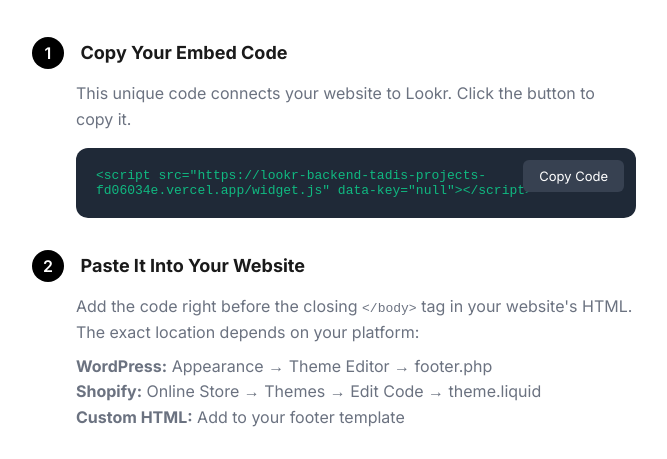
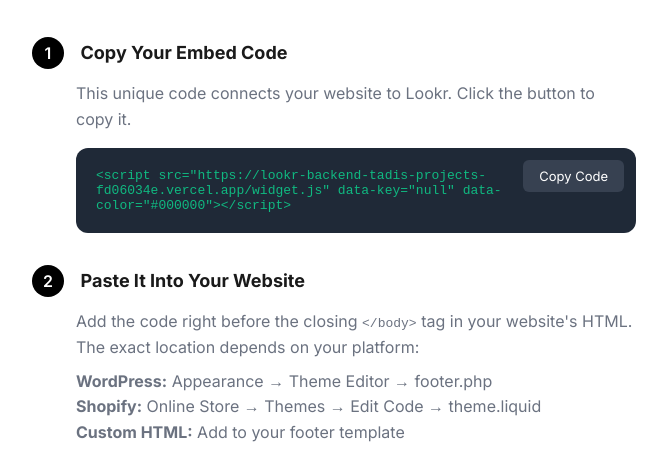
Before and after one commit to tadivirtual/lookr-backend, a website: page success.html in a window 1280 px wide. Shown: the part 293-752 px from the top of the page, without its empty margins (306-973 px from the left). Drawn offline with Linux system fonts and the light colour scheme.

Commit message:
Update success.html

```diff
--- a/success.html
+++ b/success.html
@@ -189,12 +189,13 @@
   </div>
 
   <script>
-    // Get site key from URL
+    // Get site key and color from URL
     const urlParams = new URLSearchParams(window.location.search);
     const siteKey = urlParams.get('key');
+    const buttonColor = urlParams.get('color') || '#000000';
 
-    // Update embed code
-    const embedCode = `<script src="https://lookr-backend-tadis-projects-fd06034e.vercel.app/widget.js" data-key="${siteKey}"><\/script>`;
+    // Update embed code with color
+    const embedCode = `<script src="https://lookr-backend-tadis-projects-fd06034e.vercel.app/widget.js" data-key="${siteKey}" data-color="${buttonColor}"><\/script>`;
     document.getElementById('embed-code').textContent = embedCode;
 
     // Copy code function
```
